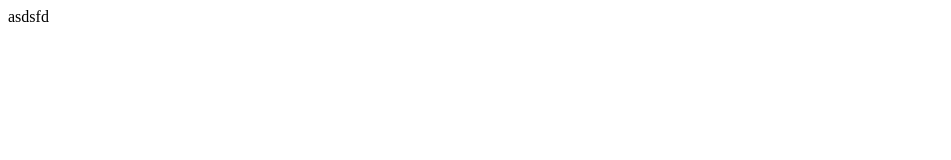
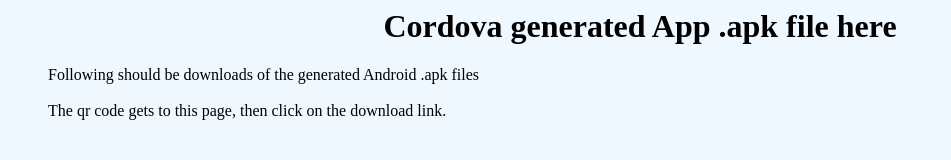
Before and after one commit to hpssjellis/my-gitpod-dockerfile-cordova, a plain HTML site: page public/index.html in a window 1280 px wide. Shown: the whole page, without its empty margins (0-951 px from the left). Drawn offline with Linux system fonts and the light colour scheme.

Commit message:
Update index.html

```diff
--- a/public/index.html
+++ b/public/index.html
@@ -1 +1,4 @@
-asdsfd
+<body bgcolor="AliceBlue" >
+<h1 align=center>Cordova generated App .apk file here</h1>
+<ol>Following should be downloads of the generated Android .apk files<br><br>
+The qr code gets to this page, then click on the download link.<br>
```
